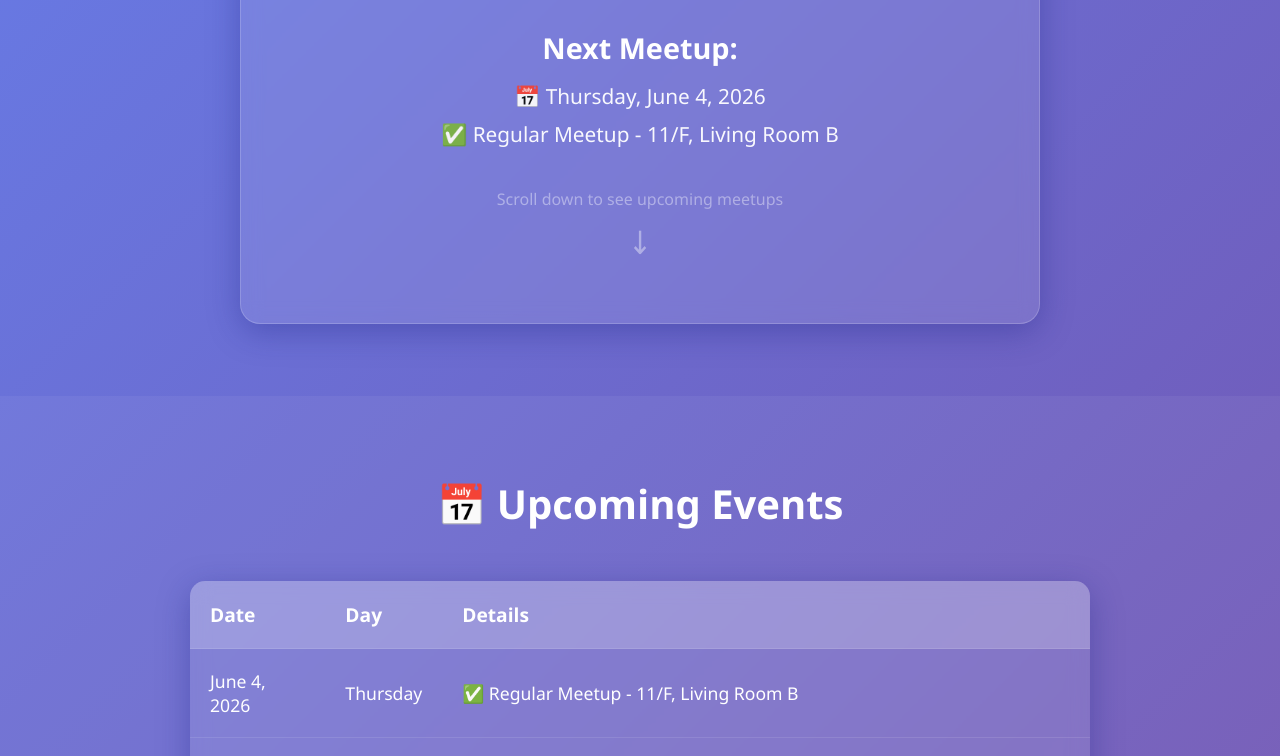
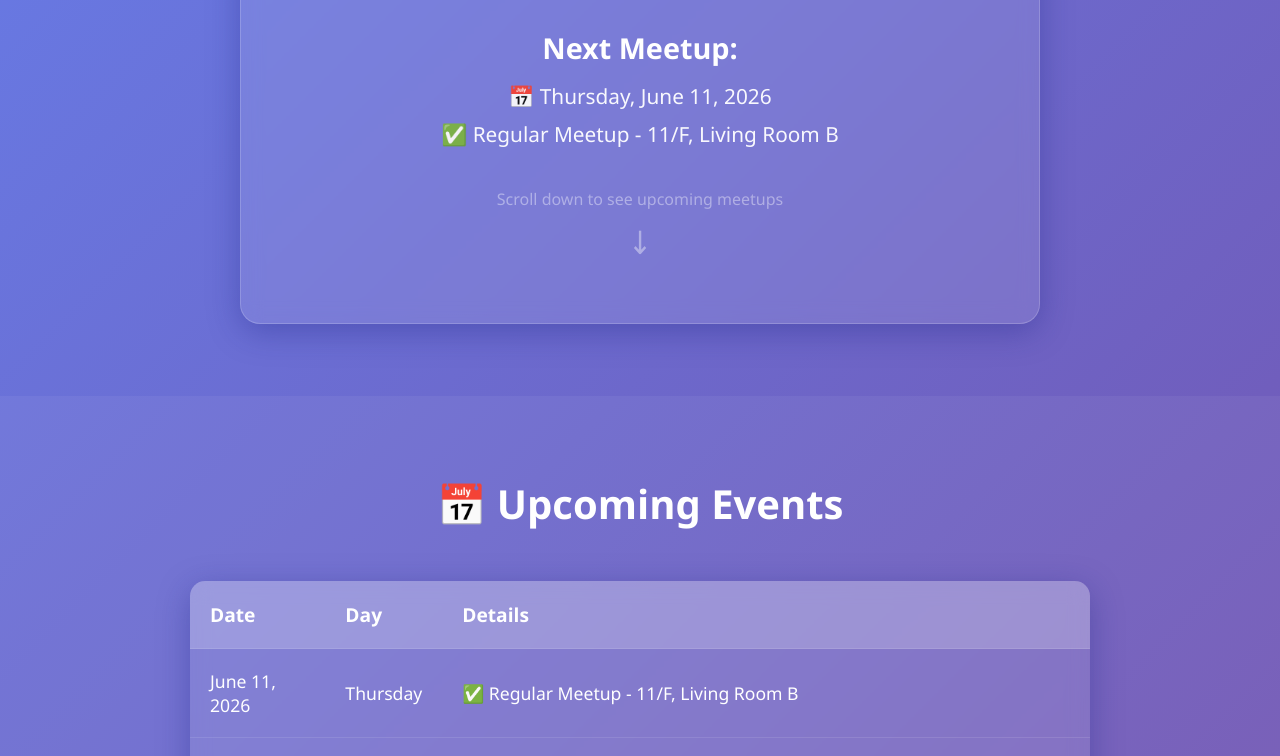
Before and after one commit to kingfungleung-cylinderBear/symphony, a plain HTML site: page index.html in a window 1280 px wide. Shown: the part 404-1160 px from the top of the page. Drawn offline with Linux system fonts and the light colour scheme; no server answers.

Commit message:
Auto-update: Clean past events & update hero (2026-06-05)

```diff
--- a/index.html
+++ b/index.html
@@ -265,9 +265,11 @@
 
 
 
+
                         <div class="next-meetup">Next Meetup:</div>
-            <div class="meetup-details">📅 Thursday, June 4, 2026</div>
+            <div class="meetup-details">📅 Thursday, June 11, 2026</div>
             <div class="meetup-details">✅ Regular Meetup - 11/F, Living Room B</div>
+
 
 
 
@@ -299,11 +301,6 @@
                         </tr>
                     </thead>
                                         <tbody>
-                        <tr>
-                            <td>June 4, 2026</td>
-                            <td>Thursday</td>
-                            <td>✅ Regular Meetup - 11/F, Living Room B</td>
-                        </tr>
                         <tr>
                             <td>June 11, 2026</td>
                             <td>Thursday</td>
```
